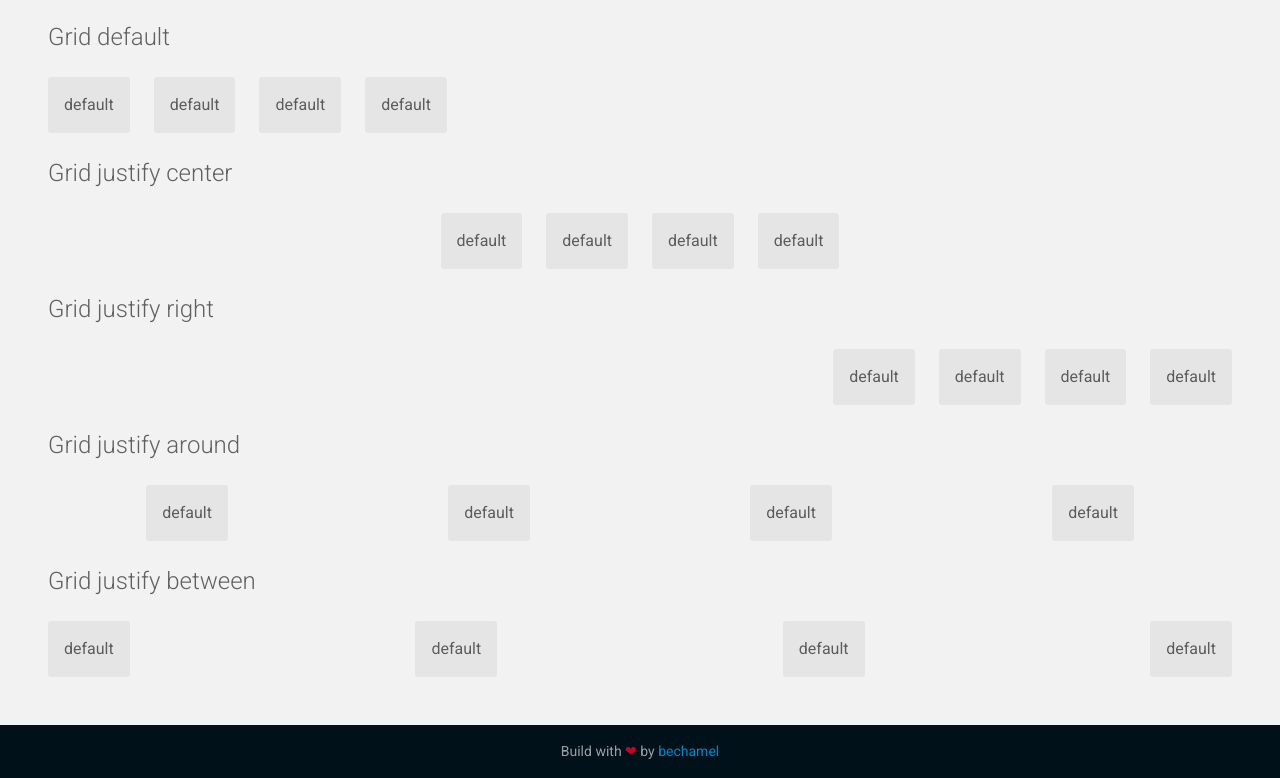
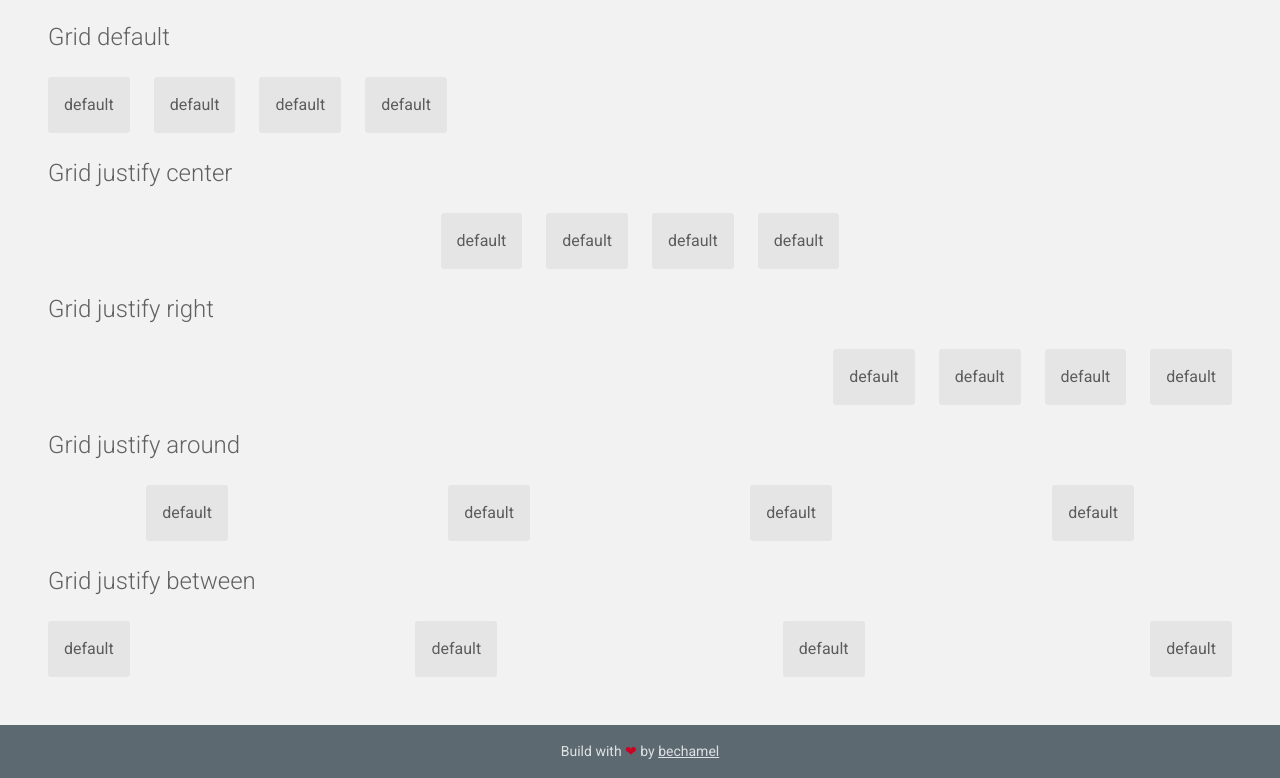
Before and after one commit to bechamel/bechamel.grid, a website: page demo/index.html in a window 1280 px wide. Shown: the part 648-1426 px from the top of the page. Drawn offline with nearby package versions, Linux system fonts and the light colour scheme.

Commit message:
Update style.css

```diff
--- a/demo/style.css
+++ b/demo/style.css
@@ -12,6 +12,7 @@ html {
 body {
   display: flex;
   flex-wrap: wrap;
+  align-content: flex-start;
   height: 100%;
   margin: 0;
 }
@@ -100,8 +101,7 @@ h3 {
 }
 
 a {
-  color: hsl(200,100%,40%);
-  text-decoration: none;
+  color:inherit;
   transition: color 300ms ease-out;
 }
 
@@ -116,8 +116,8 @@ a {
 .footer {
   width: 100%;
   padding: 1rem;
-  color: rgba(255, 255, 255, 0.6);
-  background: hsl(200,100%,5%);
+  color: rgba(255, 255, 255, 0.8);
+  background: hsl(200,10%,40%);
   font-size: 14px;
   text-align: center;
 }
```
